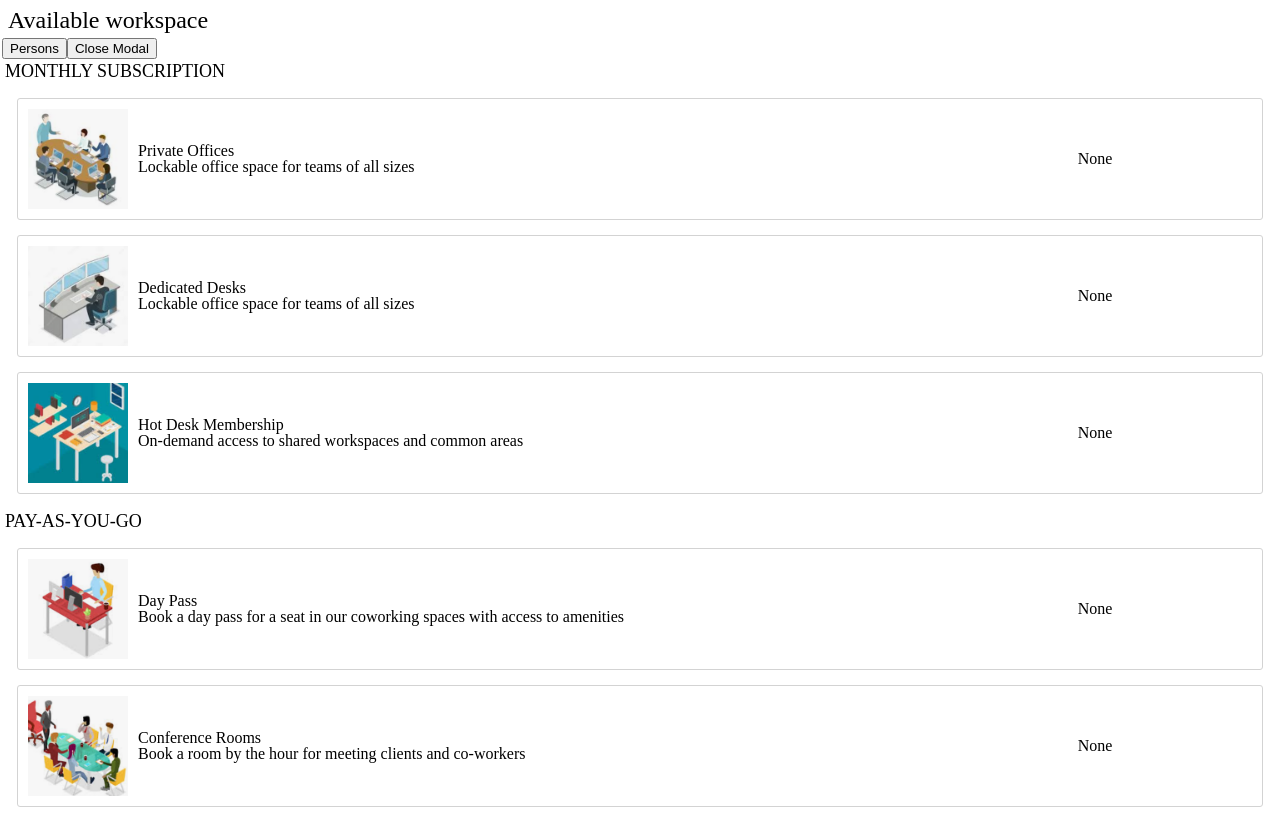
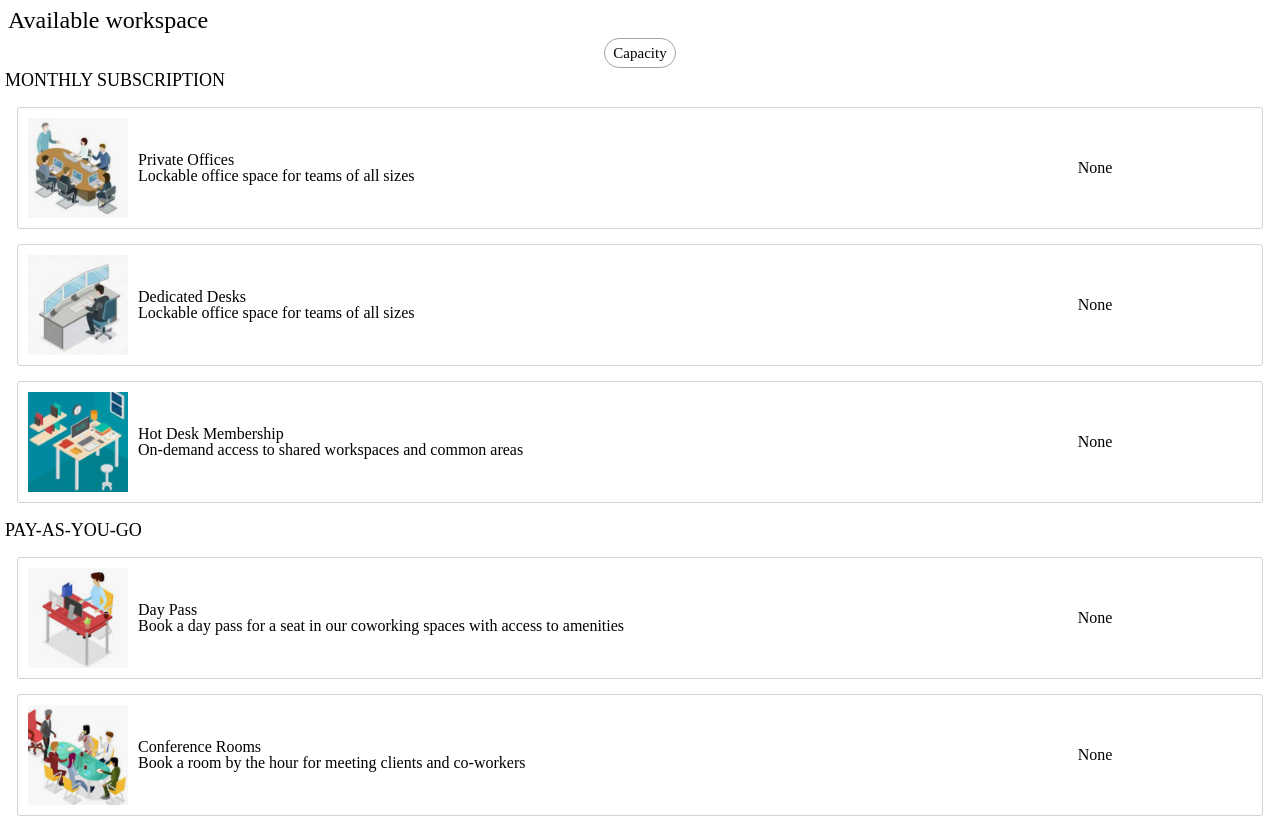
Before and after one commit to space-bnb/workspace, a React app: page / in a window 1280 px wide. Built offline with nearby package versions, Linux system fonts and the light colour scheme; the HTML template or start-up script is replaced by a standard one.

Commit message:
Reworking personsCount modal, initial framework done

```diff
--- a/client/src/components/Persons.jsx
+++ b/client/src/components/Persons.jsx
@@ -1,5 +1,7 @@
 import React from 'react';
 import Modal from 'react-modal';
+
+import PersonsContent from './PersonsContent.jsx';
 
 Modal.setAppElement(document.getElementById('workspaces'));
 
@@ -7,29 +9,44 @@ class Persons extends React.Component {
   constructor(props) {
     super(props);
     this.state = {
-      showModal: false
+      show: false,
+      personsCount: 0
     };
   }
 
   handleOpen() {
-    this.setState({ showModal: true });
+    this.setState({ show: true });
   }
 
   handleClose() {
-    this.setState({ showModal: false });
+    this.setState({ show: false });
+  }
+
+  setPersons(personsCount) {
+    this.setState({ personsCount, show: false });
+  }
+
+  clearPersons() {
+    this.setPersons(0);
   }
 
   render() {
+    let content;
+    if (this.state.show) {
+      content = (
+      <PersonsContent
+        count={this.state.personsCount}
+        show={this.state.show}
+        setPersons={this.setPersons.bind(this)}
+        clear={this.clearPersons.bind(this)}
+      />)
+    } else {
+      content = null;
+    }
     return (
-      <div>
-        <button onClick={this.handleOpen.bind(this)}>Persons</button>
-        <Modal
-          className="persons-modal"
-          isOpen={this.state.showModal}
-          contentLabel="TESTING STUFF HERE"
-          onRequestClose={this.handleClose.bind(this)}
-        />
-        <button onClick={this.handleClose.bind(this)}>Close Modal</button>
+      <div className="persons-container">
+        <button className="persons-button" onClick={this.handleOpen.bind(this)}>Capacity</button>
+        {content}
       </div>
     )
   }
--- /dev/null
+++ b/client/src/components/PersonsContent.jsx
@@ -0,0 +1,26 @@
+import React from 'react';
+
+const PersonsContent = (props) => {
+  const chosen = props.personsCount;
+  const show = props.show;
+  const setPersons = props.setPersons;
+  const clear = props.clear;
+  return (
+    <div
+      className="persons-modal"
+      style={show ? {display: "block"} : {display: "none"}}
+      >
+        <h5>How many people need space?</h5>
+        <div>COntains: {chosen} people</div>
+        <div className="persons-modal-info">
+          <span>Keep in mind: To <a href="#">professional distance</a>, we
+            encourage you to look for space that fits
+            twice the amount of people you’re trying to seat.
+          </span>
+        </div>
+        <a href="#" onClick={clear}>Clear</a>
+      </div>
+  )
+};
+
+export default PersonsContent
--- a/client/src/style.scss
+++ b/client/src/style.scss
@@ -88,9 +88,42 @@ table {
   padding: 3px;
 }
 
+
+.persons-container {
+ position: relative;
+}
+
 .persons-modal {
-  height: 10%;
-  width: 10%;
+  height: 350px;
+  width: 300px;
+  overflow: auto;
+  background-color: white;
+  position: absolute;
+}
 
-  overflow: auto;
+.persons-button {
+  all: unset;
+  display: block;
+  width: 60px;
+  height: 18px;
+  padding: 5px;
+  border-radius: 18px;
+  border-color: rgb(161, 161, 161);
+  border-width: 1px;
+  border-style: solid;
+  text-align: center;
+  margin: auto;
+  font-size: 15px;
 }
+
+.persons-button:hover {
+  background-color: lightgray;
+}
+
+.persons-modal-info {
+  border: 1px;
+  border-color: black;
+  border-width: 1px;
+  border-style: solid;
+  background-color: lightgray;
+}
```
